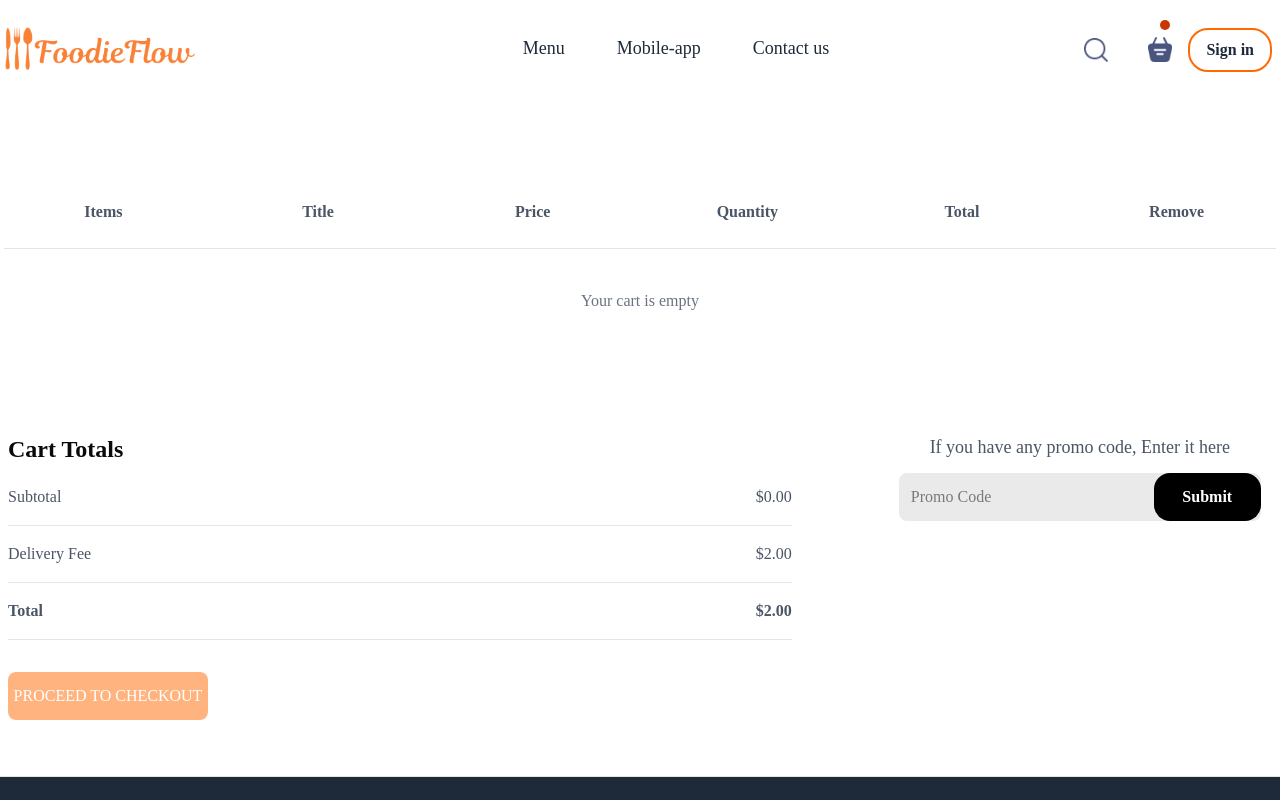
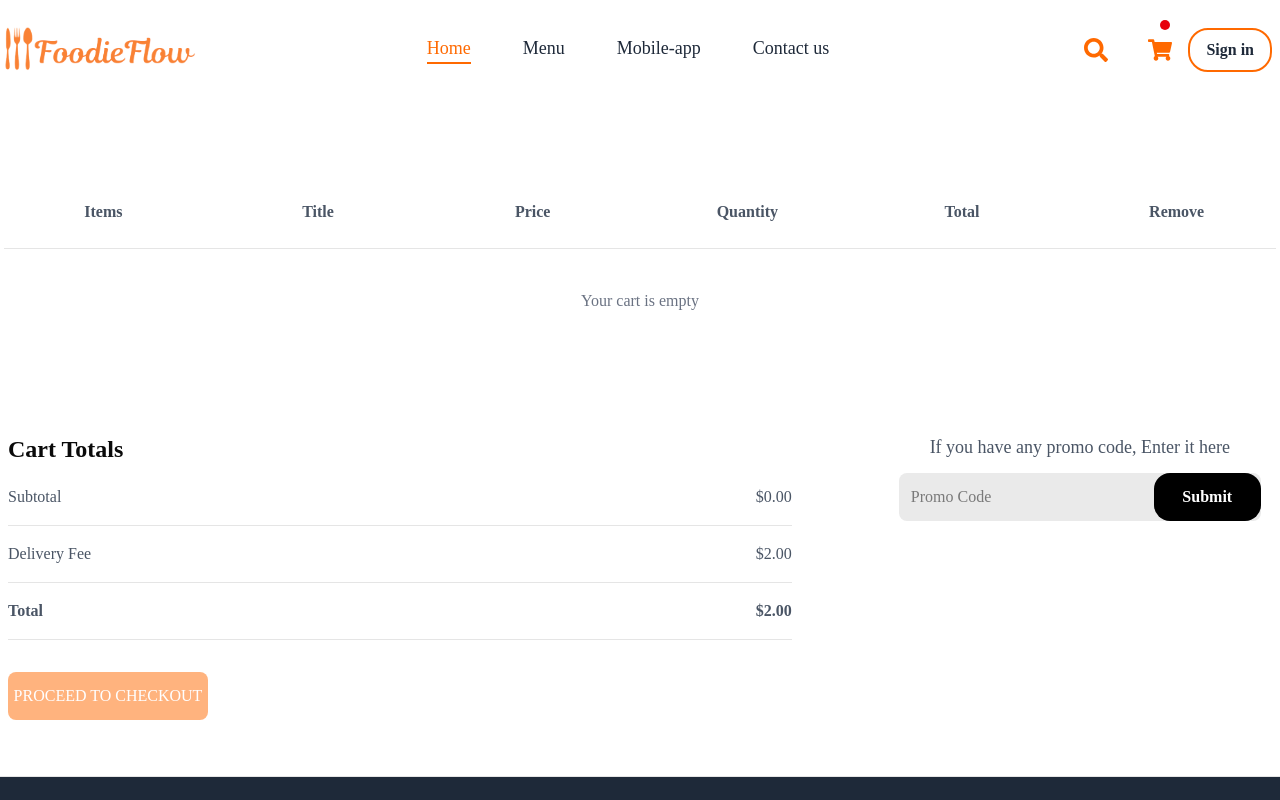
Before and after one commit to rajibdas51/FoodieFlow, a Next.js app in the folder client/: page /cart in a window 1280 px wide. Shown: the top 800 px of the page. Built offline with nearby package versions, Linux system fonts and the light colour scheme.

Commit message:
update header

```diff
--- a/client/src/app/cart/page.tsx
+++ b/client/src/app/cart/page.tsx
@@ -10,8 +10,7 @@ import { RootState } from '@/redux/store';
 
 const CartPage = () => {
   const dispatch = useDispatch();
-  const { cartProducts, subtotal, total, itemCount, deliveryFee, isEmpty } =
-    useCart();
+  const { cartProducts, subtotal, total, deliveryFee, isEmpty } = useCart();
   const { cartItems } = useSelector((state: RootState) => state.cart);
   // Handle item removal
   const handleRemoveItem = (itemId: string) => {
--- a/client/src/components/Navbar/Navbar.tsx
+++ b/client/src/components/Navbar/Navbar.tsx
@@ -4,7 +4,8 @@ import Image from 'next/image';
 import React, { useState, useEffect } from 'react';
 import { useDispatch } from 'react-redux';
 import { toggleAuthModal } from '@/redux/slices/authSlice';
-import { useRouter } from 'next/navigation';
+import { usePathname, useRouter } from 'next/navigation';
+import { FaSearch, FaShoppingCart } from 'react-icons/fa';
 const menuItems = [
   { name: 'Home', url: '/' },
   { name: 'Menu', url: '/menu' },
@@ -18,7 +19,8 @@ const Navbar = () => {
   const [mobileMenuOpen, setMobileMenuOpen] = useState(false);
   const [isSticky, setIsSticky] = useState(false);
   const router = useRouter();
-
+  const path = usePathname();
+  const ishome = path === '/' ? true : false;
   // Handle scroll event to make navbar sticky
   useEffect(() => {
     const handleScroll = () => {
@@ -47,7 +49,7 @@ const Navbar = () => {
       className={`w-full ${
         isSticky
           ? 'fixed top-0 left-0 right-0 shadow-md z-30 bg-white transition-all '
-          : ''
+          : ' '
       }`}
     >
       <div
@@ -89,8 +91,9 @@ const Navbar = () => {
               alt='FoodieFlow logo'
               width={0}
               height={0}
-              className='md:w-50 w-35'
+              className='md:w-50 w-35 cursor-pointer'
               quality={100}
+              onClick={() => router.push('/')}
             />
           </div>
 
@@ -100,20 +103,47 @@ const Navbar = () => {
               <li
                 key={item.name}
                 className={` ${
-                  isSticky && item.name === activeMenu
+                  !isSticky && item.name === activeMenu && ishome
                     ? ' hover:text-orange-500 border-b-2 border-b-orange-500 transition-all  cursor-pointer'
                     : 'text-gray-800 hover:text-orange-500   transition-all  cursor-pointer'
                 }
+                   ${
+                     isSticky && item.name === activeMenu && ishome
+                       ? '   hover:text-orange-500 text-gray-800 transition-all border-b-2  border-b-orange-500 cursor-pointer'
+                       : 'text-gray-800 hover:text-gray-100  transition-all  cursor-pointer'
+                   }
                 ${
-                  !isSticky && item.name === activeMenu
+                  !isSticky && item.name === activeMenu && ishome
                     ? '   hover:text-white text-white transition-all border-b-2  border-b-white cursor-pointer'
                     : 'text-gray-800 hover:text-gray-100  transition-all  cursor-pointer'
                 }
+
                   ${
-                    !isSticky && item.name !== activeMenu
-                      ? '   hover:text-white  transition-all   cursor-pointer'
+                    !isSticky && item.name !== activeMenu && ishome
+                      ? '   hover:text-white hover:border-b-white hover:border-b-2  transition-all   cursor-pointer'
                       : 'text-gray-800 hover:text-gray-100  transition-all  cursor-pointer'
                   }
+                   ${
+                     !isSticky && item.name !== activeMenu && !ishome
+                       ? '   hover:text-orange-500 text-black transition-all hover:border-b-2  hover:border-b-orange-500 cursor-pointer'
+                       : 'text-gray-800 hover:text-orange-500  transition-all  cursor-pointer'
+                   }
+
+                    ${
+                      !isSticky && item.name === activeMenu && !ishome
+                        ? '   hover:text-orange-500 text-orange-500 transition-all border-b-2  border-b-orange-500 cursor-pointer'
+                        : 'text-gray-800 hover:text-orange-500  transition-all  cursor-pointer'
+                    }
+                      ${
+                        isSticky && item.name !== activeMenu && !ishome
+                          ? '   hover:text-orange-500 text-gray-800 transition-all hover:border-b-2  hover:border-b-orange-500 cursor-pointer'
+                          : 'text-gray-800 hover:text-orange-500  transition-all  cursor-pointer'
+                      }
+                        ${
+                          isSticky && item.name === activeMenu && !ishome
+                            ? '   text-orange-500  transition-all border-b-2  border-b-orange-500 cursor-pointer'
+                            : 'text-gray-800 hover:text-orange-500  transition-all  cursor-pointer'
+                        }
 
                 `}
                 onClick={() => setActiveMenu(item.name)}
@@ -125,26 +155,31 @@ const Navbar = () => {
 
           {/* Right icons section */}
           <div className='navbar-right flex-1 flex justify-end items-center gap-3 md:gap-6 lg:gap-10 pr-2'>
-            <Image
-              src={assets.search_icon}
-              alt='Search icon'
-              width={24}
-              height={24}
-              className='cursor-pointer'
+            <FaSearch
+              className={`${
+                !isSticky && ishome ? 'text-white' : 'text-orange-500'
+              } cursor-pointer text-2xl `}
             />
             <div className='navbar-search-icon flex items-center space-x-4 relative'>
-              <Image
-                src={assets.basket_icon}
-                alt='basket icon'
-                width={24}
-                height={24}
-                className='cursor-pointer'
+              <FaShoppingCart
+                className={`${
+                  !isSticky && ishome ? 'text-white' : 'text-orange-500'
+                } cursor-pointer text-2xl `}
                 onClick={() => router.push('/cart')}
               />
-              <div className='dot absolute min-w-2.5 min-h-2.5 bg-orange-700 rounded-md top-[-8px] left-3'></div>
+              <div
+                className={`dot absolute min-w-2.5 min-h-2.5 ${
+                  isSticky ? 'bg-orange-500' : 'bg-red-600'
+                } rounded-md top-[-8px] left-3`}
+              ></div>
               <button
                 onClick={openAuthModal}
-                className='px-4 py-2 font-bold text-gray-800 rounded-[20px] bg-white md:hover:bg-orange-800 hover:bg-orange-500 hover:text-white transition-colors border-2 border-orange-500'
+                className={`px-4 py-2 font-bold text-gray-800 rounded-[20px] bg-white
+                 ${
+                   !isSticky && ishome
+                     ? 'md:hover:bg-red-500 outline-none'
+                     : 'md:hover:bg-orange-500 border-orange-500'
+                 }  hover:bg-orange-500 hover:text-white transition-colors border-2 0 cursor-pointer`}
               >
                 Sign in
               </button>
```
